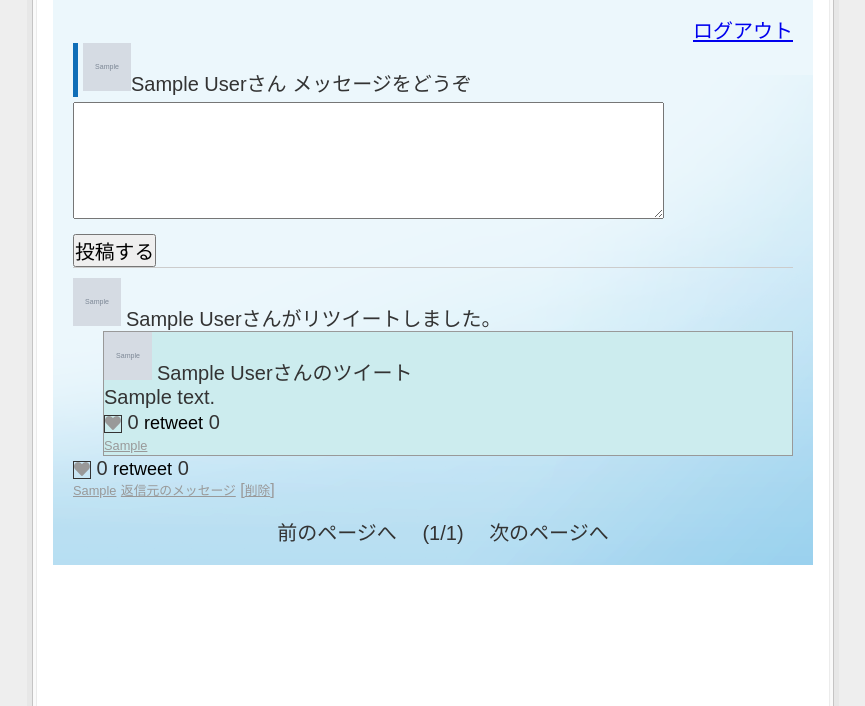
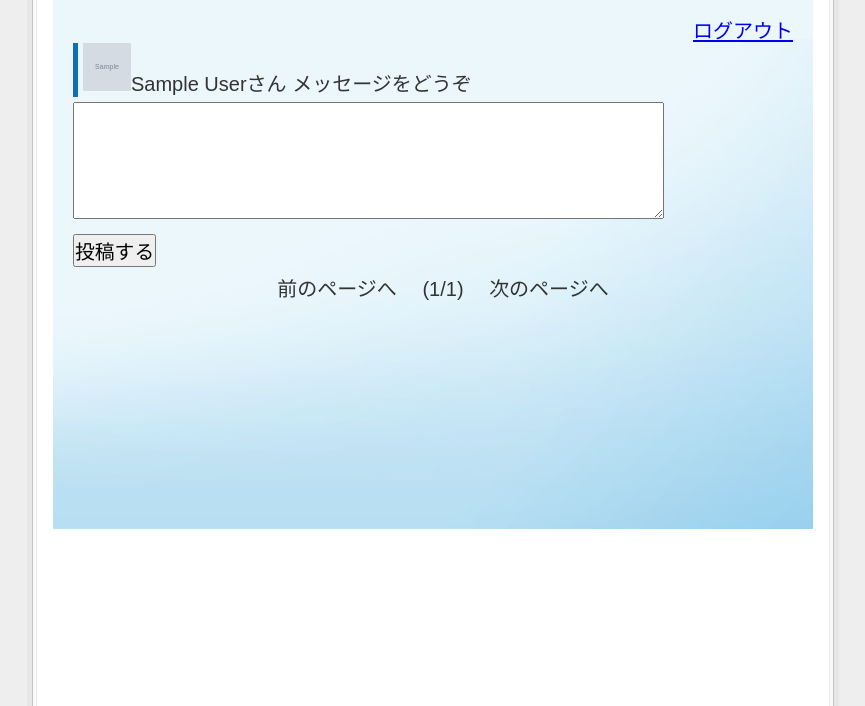
Before and after one commit to ytaka0407/php_takashima, a PHP site: page /?page=1 in a window 1280 px wide. Shown: the part 94-800 px from the top of the page, without its empty margins (207-1072 px from the left). Run offline with PHP 8.4, Linux system fonts and the light colour scheme; the visitor is signed in with stand-in values (Sample User, id 1); tables that the repository leaves empty or names only in its code hold one stand-in row (values such as "Sample post"); grey boxes marked "Sample" are stand-in pictures; data that the repository does not hold is empty; some libraries are stand-ins or nearby versions.

Commit message:
ツイート表示の条件にswitch=1を追加

```diff
--- a/post/index.php
+++ b/post/index.php
@@ -14,11 +14,18 @@ if (isset($_SESSION['id']) && $_SESSION['time'] + 3600 > time()) {
   exit;
 }
 
-//$_POSTになにか投稿されていたら、$_POST['message']の中身を確認
+//$_POSTになにか投稿されていたら、$_POST['message']の中身を確認して投稿。
 if (!empty($_POST)) {
   if ($_POST['message'] != '') {
+    //リツイートの場合
+
+
     $posts = $db->prepare('INSERT INTO posts SET message=?, member_id=?, reply_post_id=?, retweet_post_id=?, created=NOW()');
     $posts->execute(array($_POST['message'], $member['id'], $_POST['reply_post_id'], $_POST['rt_post_id']));
+
+
+
+
     header('Location:index.php');
     exit;
   }
@@ -96,6 +103,7 @@ $posts = $db->prepare(
   LEFT JOIN members as m1 ON p1.member_id=m1.id
   LEFT JOIN posts as p2 ON p1.retweet_post_id=p2.id
   LEFT JOIN members as m2 ON p2.member_id=m2.id
+  WHERE p1.switch=1
   ORDER BY p1.created DESC LIMIT ?,5;'
 );
 $posts->bindParam(1, $start, PDO::PARAM_INT);
@@ -104,9 +112,6 @@ $posts=$posts->fetchall();
 
 //表示する投稿のIDを取得（いいね・リツイートカウント時にデータを切り取るため）
 $getpost=array_column($posts,'id');
-
-//
-$getoripost=array_column($posts,'retweet_post_id');
 
 //表示する投稿のリツイート元投稿のIDを取得(元の投稿のカウントデータを切り取るため)
 
```
